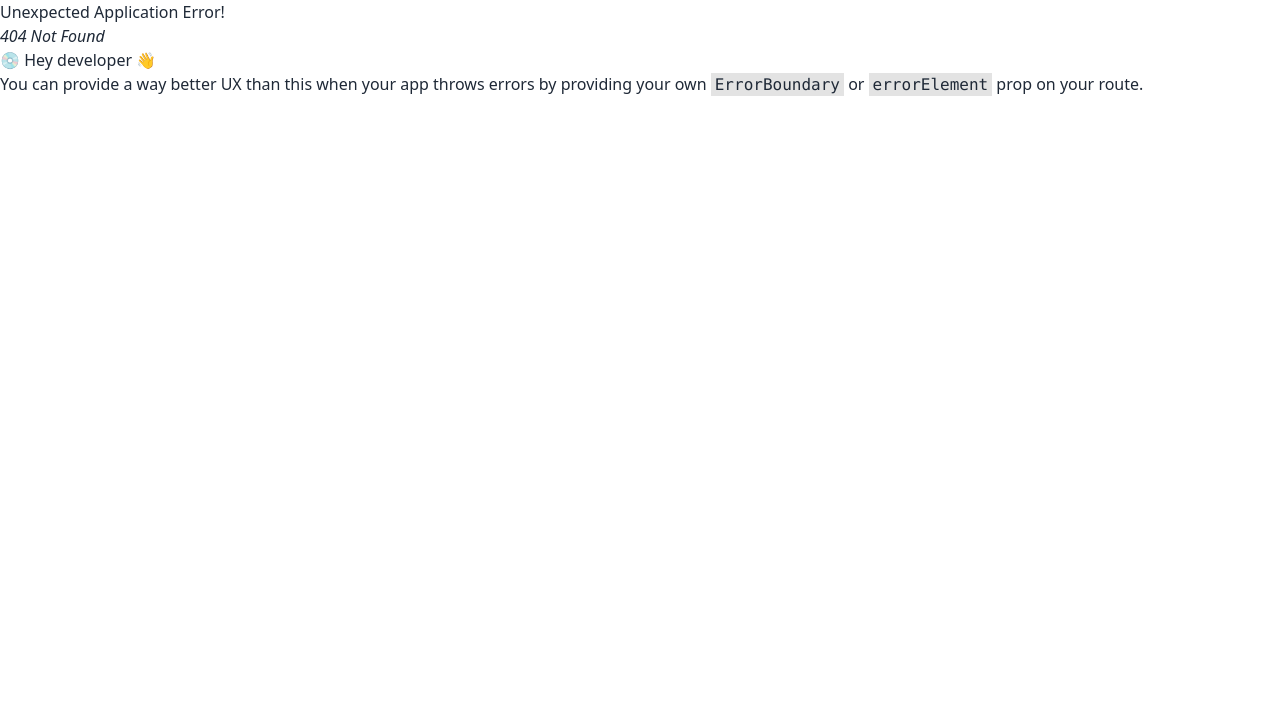
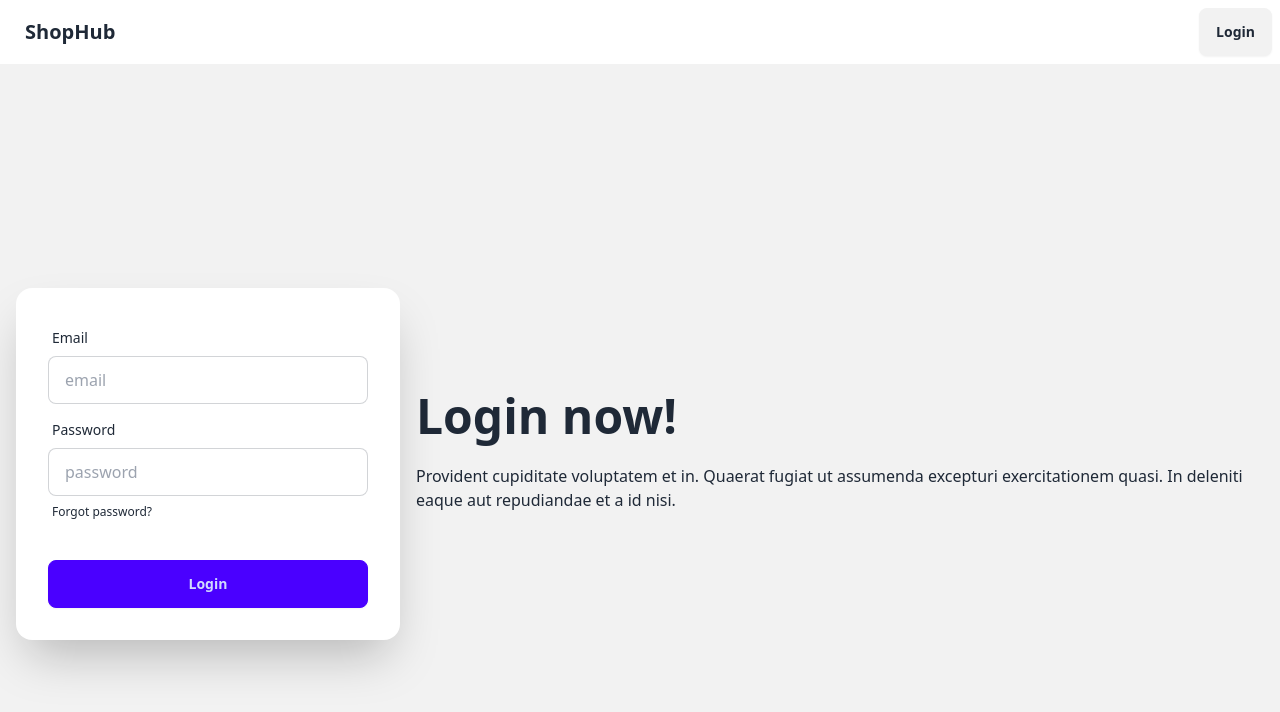
Before and after one commit to tisabbir/shop-hub, a React (Vite) app: page /login in a window 1280 px wide. Before the commit this address had no page. Shown: the top 712 px of the page. Built offline with nearby package versions, Linux system fonts and the light colour scheme.

Commit message:
add : login page

```diff
--- /dev/null
+++ b/src/Pages/Login/Login.jsx
@@ -0,0 +1,56 @@
+import React from "react";
+
+const Login = () => {
+  return (
+    <div>
+      <div className="hero bg-base-200 min-h-screen">
+        <div className="hero-content flex-col lg:flex-row-reverse">
+          <div className="text-center lg:text-left">
+            <h1 className="text-5xl font-bold">Login now!</h1>
+            <p className="py-6">
+              Provident cupiditate voluptatem et in. Quaerat fugiat ut assumenda
+              excepturi exercitationem quasi. In deleniti eaque aut repudiandae
+              et a id nisi.
+            </p>
+          </div>
+          <div className="card bg-base-100 w-full max-w-sm shrink-0 shadow-2xl">
+            <form className="card-body">
+              <div className="form-control">
+                <label className="label">
+                  <span className="label-text">Email</span>
+                </label>
+                <input
+                  type="email"
+                  placeholder="email"
+                  className="input input-bordered"
+                  required
+                />
+              </div>
+              <div className="form-control">
+                <label className="label">
+                  <span className="label-text">Password</span>
+                </label>
+                <input
+                  type="password"
+                  placeholder="password"
+                  className="input input-bordered"
+                  required
+                />
+                <label className="label">
+                  <a href="#" className="label-text-alt link link-hover">
+                    Forgot password?
+                  </a>
+                </label>
+              </div>
+              <div className="form-control mt-6">
+                <button className="btn btn-primary">Login</button>
+              </div>
+            </form>
+          </div>
+        </div>
+      </div>
+    </div>
+  );
+};
+
+export default Login;
--- a/src/main.jsx
+++ b/src/main.jsx
@@ -7,6 +7,7 @@
 import './index.css'
 import MainLayout from './layouts/MainLayout.jsx';
 import Home from './Pages/Home/Home.jsx';
+import Login from './Pages/Login/Login.jsx';
 
 const router = createBrowserRouter([
   {
@@ -17,6 +18,10 @@
         path: "/",
         element: <Home />,
       },
+      {
+        path: "/login",
+        element: <Login />,
+      },
     ],
   },
 ]);
--- a/src/shared/Nav/Nav.jsx
+++ b/src/shared/Nav/Nav.jsx
@@ -1,3 +1,5 @@
+import { Link } from "react-router-dom";
+
 const Nav = () => {
   const navBar = (
     <>
@@ -37,7 +39,7 @@
           <ul className="menu menu-horizontal px-1">{navBar}</ul>
         </div>
         <div className="navbar-end">
-          <a className="btn">Button</a>
+          <Link to={'/login'} className="btn">Login</Link>
         </div>
       </div>
     </div>
```
